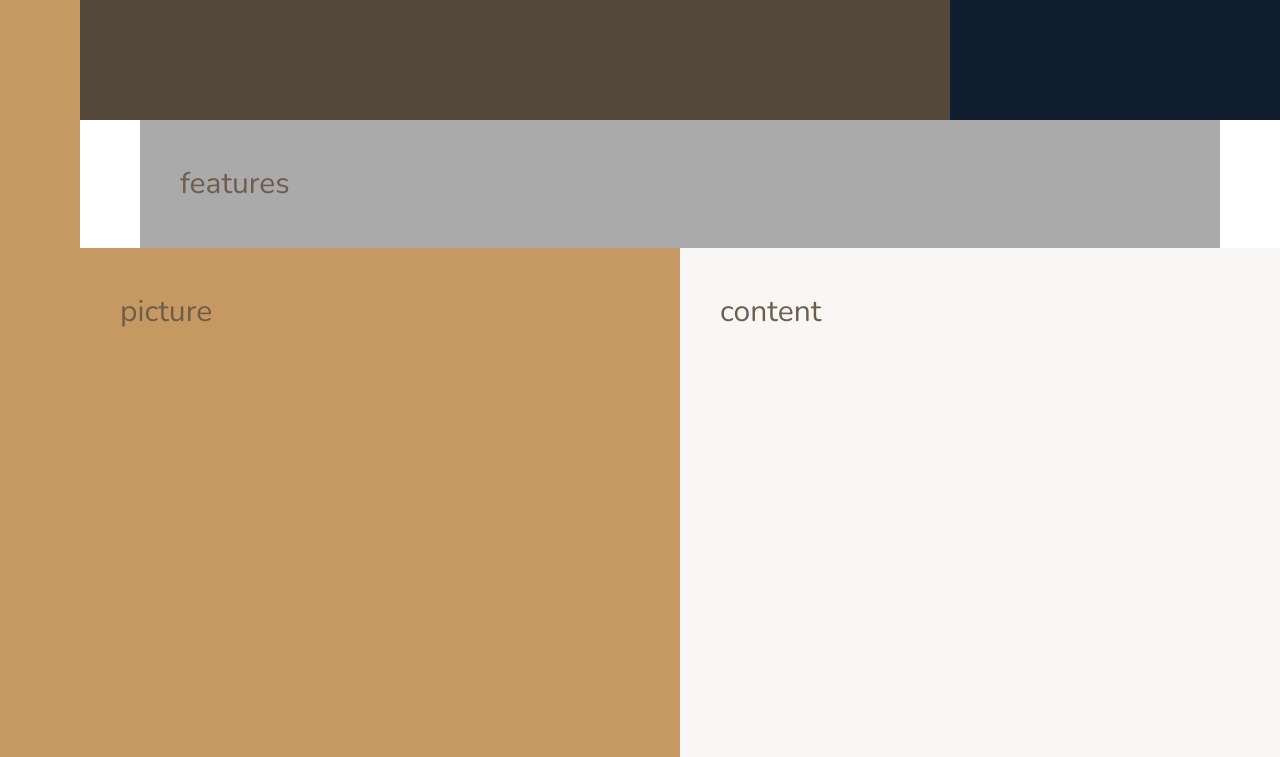
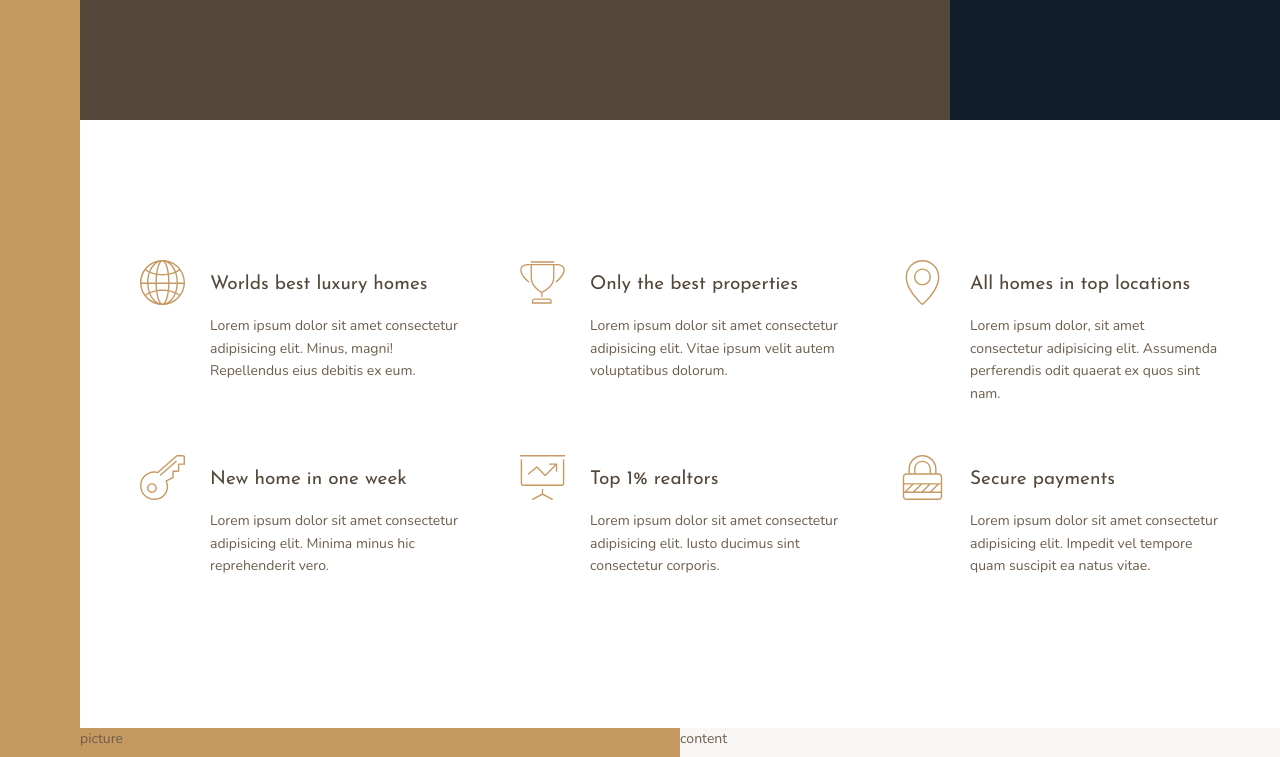
Before and after one commit to Rishi500/nexter, a website: page index.html in a window 1280 px wide. Shown: the part 520-1277 px from the top of the page. Drawn offline with nearby package versions, Linux system fonts and the light colour scheme.

Commit message:
features section

```diff
--- a/index.html
+++ b/index.html
@@ -25,7 +25,53 @@
         </div>
 
         <section class="features">
-            features
+            <div class="feature">
+                <svg class="feature__icon">
+                    <use href="img/sprite.svg#icon-global"></use>
+                </svg>
+                <h4 class="heading-4 heading-4--dark">Worlds best luxury homes</h4>
+                <p class="features__text">Lorem ipsum dolor sit amet consectetur adipisicing elit. Minus, magni! Repellendus eius debitis ex eum.</p>
+            </div>
+
+            <div class="feature">
+                <svg class="feature__icon">
+                    <use href="img/sprite.svg#icon-trophy"></use>
+                </svg>
+                <h4 class="heading-4 heading-4--dark">Only the best properties</h4>
+                <p class="features__text">Lorem ipsum dolor sit amet consectetur adipisicing elit. Vitae ipsum velit autem voluptatibus dolorum. </p>
+            </div>
+
+            <div class="feature">
+                <svg class="feature__icon">
+                    <use href="img/sprite.svg#icon-map-pin"></use>
+                </svg>
+                <h4 class="heading-4 heading-4--dark">All homes in top locations</h4>
+                <p class="features__text">Lorem ipsum dolor, sit amet consectetur adipisicing elit. Assumenda perferendis odit quaerat ex quos sint nam.</p>
+            </div>
+
+            <div class="feature">
+                <svg class="feature__icon">
+                    <use href="img/sprite.svg#icon-key"></use>
+                </svg>
+                <h4 class="heading-4 heading-4--dark">New home in one week</h4>
+                <p class="features__text">Lorem ipsum dolor sit amet consectetur adipisicing elit. Minima minus hic reprehenderit vero.</p>
+            </div>
+
+            <div class="feature">
+                <svg class="feature__icon">
+                    <use href="img/sprite.svg#icon-presentation"></use>
+                </svg>
+                <h4 class="heading-4 heading-4--dark">Top 1% realtors</h4>
+                <p class="features__text">Lorem ipsum dolor sit amet consectetur adipisicing elit. Iusto ducimus sint consectetur corporis.</p>
+            </div>
+
+            <div class="feature">
+                <svg class="feature__icon">
+                    <use href="img/sprite.svg#icon-lock"></use>
+                </svg>
+                <h4 class="heading-4 heading-4--dark">Secure payments</h4>
+                <p class="features__text">Lorem ipsum dolor sit amet consectetur adipisicing elit. Impedit vel tempore quam suscipit ea natus vitae.</p>
+            </div>
         </section>
 
         <div class="story__pictures">
--- a/sass/_base.scss
+++ b/sass/_base.scss
@@ -32,15 +32,11 @@ body{
     color: $color-grey-dark-2;
     font-weight: 300;
     line-height: 1.6;
+    font-size: 1.4rem;
 }
 
 .container{
     display: grid;
     grid-template-rows: 80vh min-content 40vw repeat(3, min-content);
     grid-template-columns: [sidebar-start] 8rem [sidebar-end full-start] minmax(6rem, 1fr) [center-start] repeat(8, [col-start] minmax(min-content, 14rem) [col-end]) [center-end] minmax(6rem, 1fr) [full-end];
-
-    & > * {
-        padding: 4rem;
-        font-size: 3rem;
-    }
 }
--- a/sass/_features.scss
+++ b/sass/_features.scss
@@ -1,4 +1,32 @@
 .features{
-    background-color: $color-grey-light-2;
     grid-column: center-start / center-end;
+
+    margin: 15rem 0;
+
+    display: grid;
+    // grid-template-columns: repeat(3, 1fr);
+    grid-template-columns: repeat(auto-fit, minmax(25rem, 1fr));
+    grid-gap: 6rem;
+
+    align-items: start;
 }
+
+.feature{
+
+    display: grid;
+    grid-template-columns: min-content 1fr;
+    grid-row-gap: 1.5rem;
+    grid-column-gap: 2.5rem;
+
+    &__icon{
+        fill: $color-primary;
+        height: 4.5rem;
+        width: 4.5rem;
+        grid-row: 1 / span 2;
+        transform: translateY(-1rem);
+    }
+
+    &__text{
+        font-size: 1.7rem;
+    }
+}
--- a/sass/_typography.scss
+++ b/sass/_typography.scss
@@ -0,0 +1,26 @@
+%heading{
+    font-family: $font-display;
+    font-weight: 400;
+}
+.heading-1{
+    @extend %heading;
+}
+.heading-2{
+    @extend %heading;
+
+}
+.heading-3{
+    @extend %heading;
+
+}
+.heading-4{
+    @extend %heading;
+    font-size: 1.9rem;
+
+    &--light{
+        color: $color-grey-light-1;
+    }
+    &--dark{
+        color: $color-grey-dark-1;
+    }
+}
```
Also changed, not shown: css/style.css.
